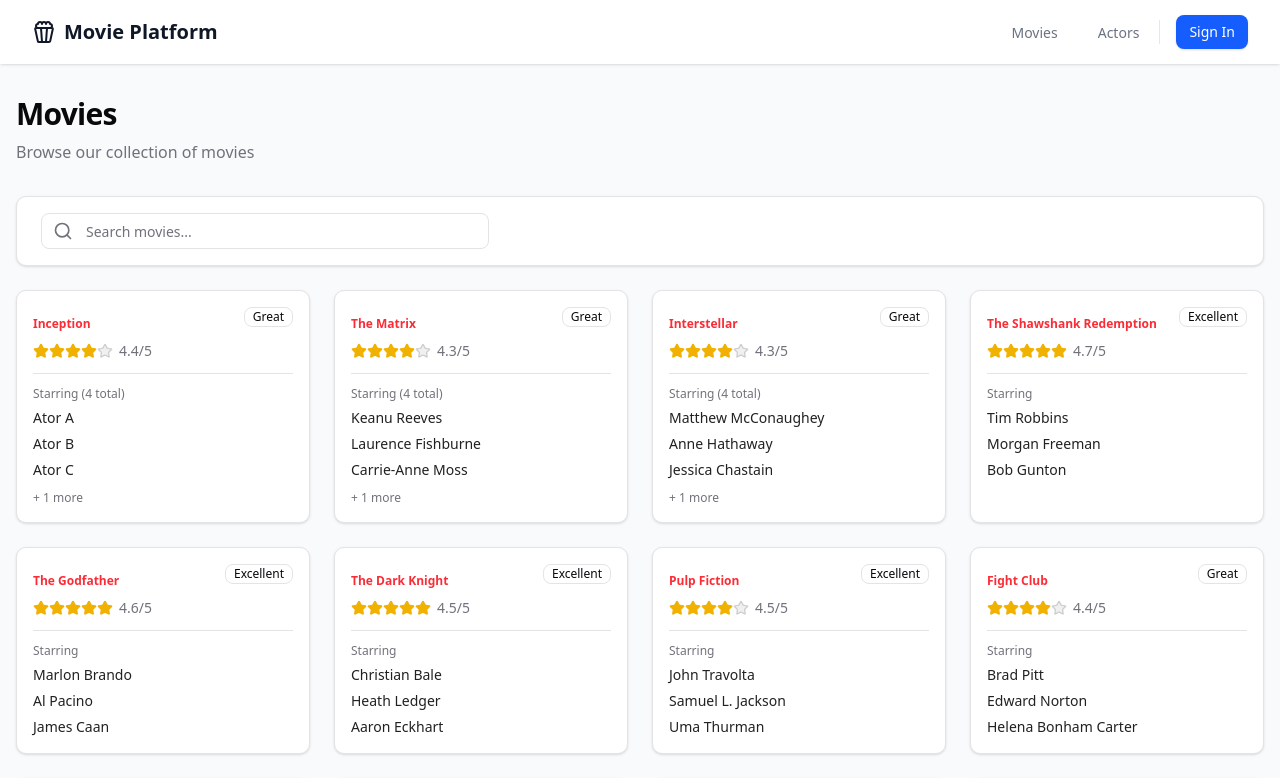
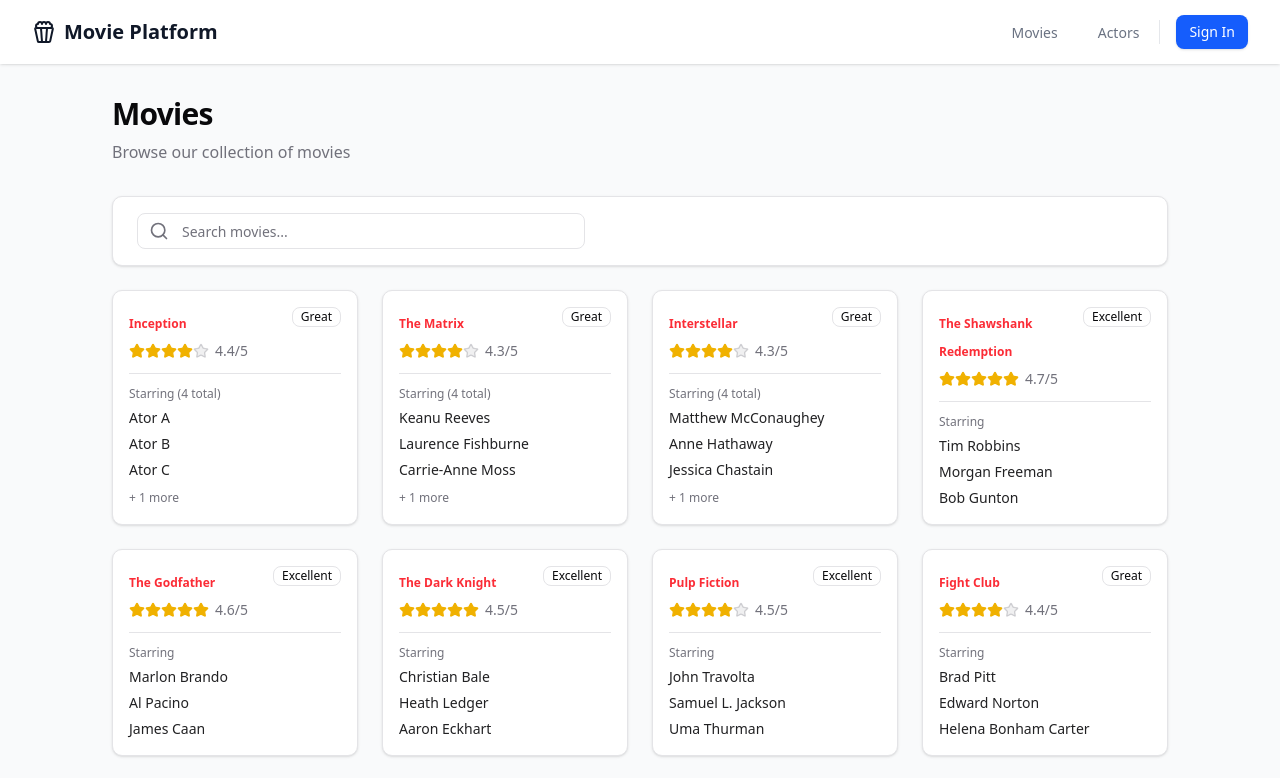
Before and after one commit to AtilioA/movie-platform, a Next.js app in the folder web/: page /movies in a window 1280 px wide. Shown: the top 778 px of the page. Built offline with nearby package versions, Linux system fonts and the light colour scheme.

Commit message:
feat: add `Container` to layout

```diff
--- a/web/src/app/layout.tsx
+++ b/web/src/app/layout.tsx
@@ -2,6 +2,7 @@
 import { Inter } from "next/font/google";
 import "./globals.css";
 import Header from "@/components/layout/Header";
+import Container from "@/components/ui/container";
 import { AppProvider } from "@/providers/app-provider";
 
 const inter = Inter({
@@ -27,7 +28,9 @@
           <div className="flex flex-col">
             <Header />
             <main className="flex-1">
-              {children}
+              <Container>
+                {children}
+              </Container>
             </main>
           </div>
         </AppProvider>
--- /dev/null
+++ b/web/src/components/ui/container.tsx
@@ -0,0 +1,22 @@
+import React from "react";
+
+/**
+ * Container component to centralize content with a max width for desktop,
+ * and appropriate padding for mobile.
+ */
+export default function Container({
+    children,
+    className = "",
+}: {
+    children: React.ReactNode;
+    className?: string;
+}) {
+    return (
+        <div
+            className={`mx-auto w-full max-w-6xl px-4 sm:px-6 lg:px-8 ${className}`}
+            data-testid="container"
+        >
+            {children}
+        </div>
+    );
+}
```
